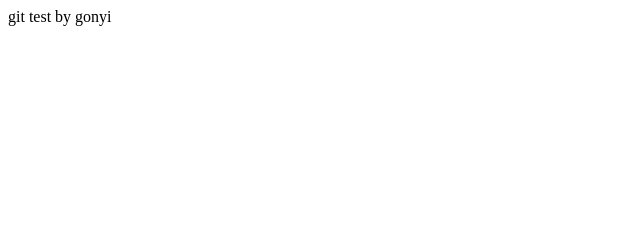
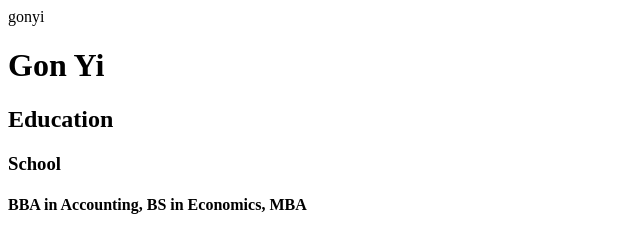
Before and after one commit to gonyi/gonyi.github.io, a plain HTML site: page index.html in a window 1280 px wide. Shown: the whole page, without its empty margins (0-640 px from the left). Drawn offline with Linux system fonts and the light colour scheme.

Commit message:
Update index.html

```diff
--- a/index.html
+++ b/index.html
@@ -1 +1,10 @@
-git test by gonyi
+<html>
+  <head>gonyi</head>
+  <body>
+    <h1>Gon Yi</h1>
+    <h2>Education</h2>
+    <h3>School</h3>
+    <h4>BBA in Accounting, BS in Economics, MBA</h4>
+
+  </body>
+</html>
```
